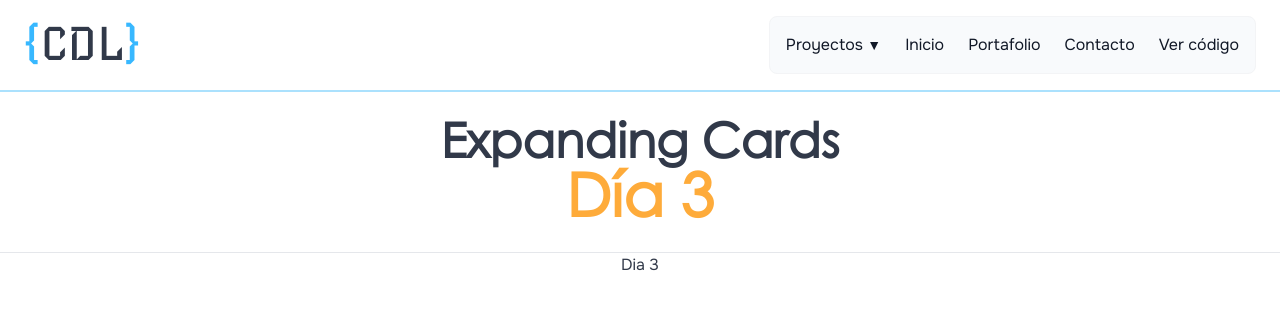
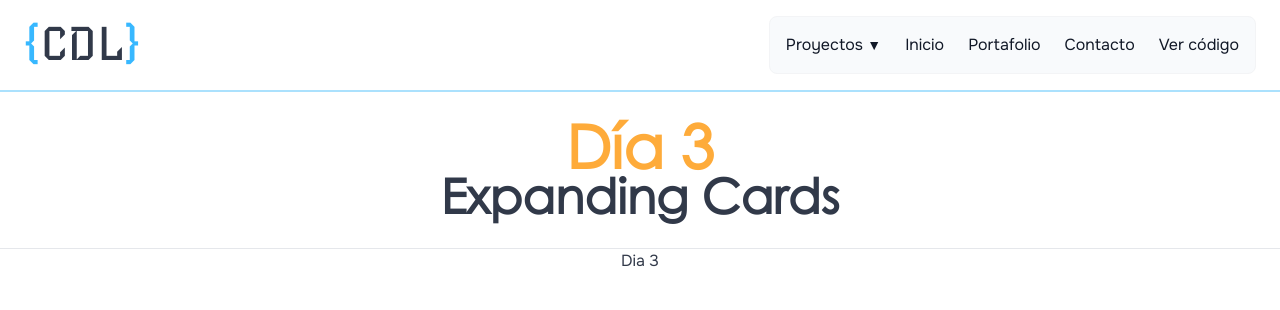
Before and after one commit to CristianLeyton/proyectos-reto-50-dias, an Astro site: page /projects/Dia3 in a window 1280 px wide. Built offline with nearby package versions, Linux system fonts and the light colour scheme; Astro itself is replaced by a stand-in of ours.

Commit message:
Titulos cambiados de lugar

```diff
--- a/src/components/Title.astro
+++ b/src/components/Title.astro
@@ -41,13 +41,8 @@ allProjects.forEach((project, index) => {
     transition:animate={slide({ duration: ".7s" })}
     class="text-center century-gothic font-black p-6 flex flex-col"
   >
-    <span class="text-color text-4xl md:mt-3 md:text-5xl">{subtitle}</span>
-    <span class="naranja text-5xl mb-1 md:text-6xl">{title}</span>
-    <p
-      class="text-center onest text-[1.1rem] text-secondary font-normal md:text-[1.8rem]"
-    >
-      <slot />
-    </p>
+    <span class="naranja text-5xl md:mt-3 md:text-6xl">{title}</span>
+    <span class="text-color text-4xl -mt-1 mb-1  md:text-5xl">{subtitle}</span>
   </span>
 
   <a
```
